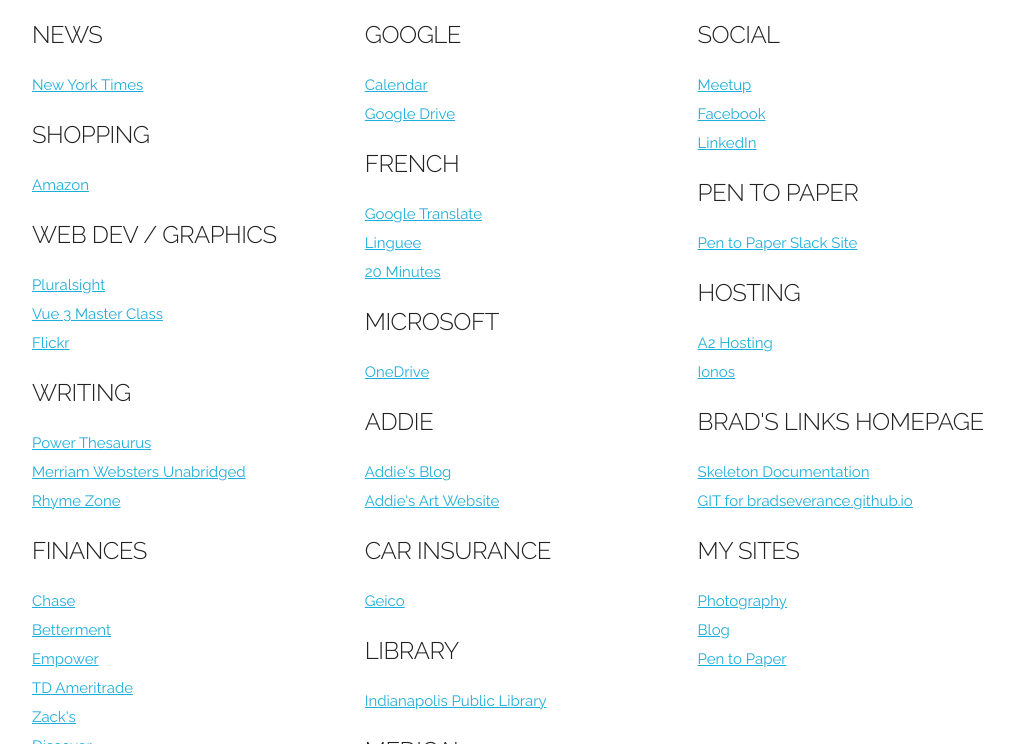
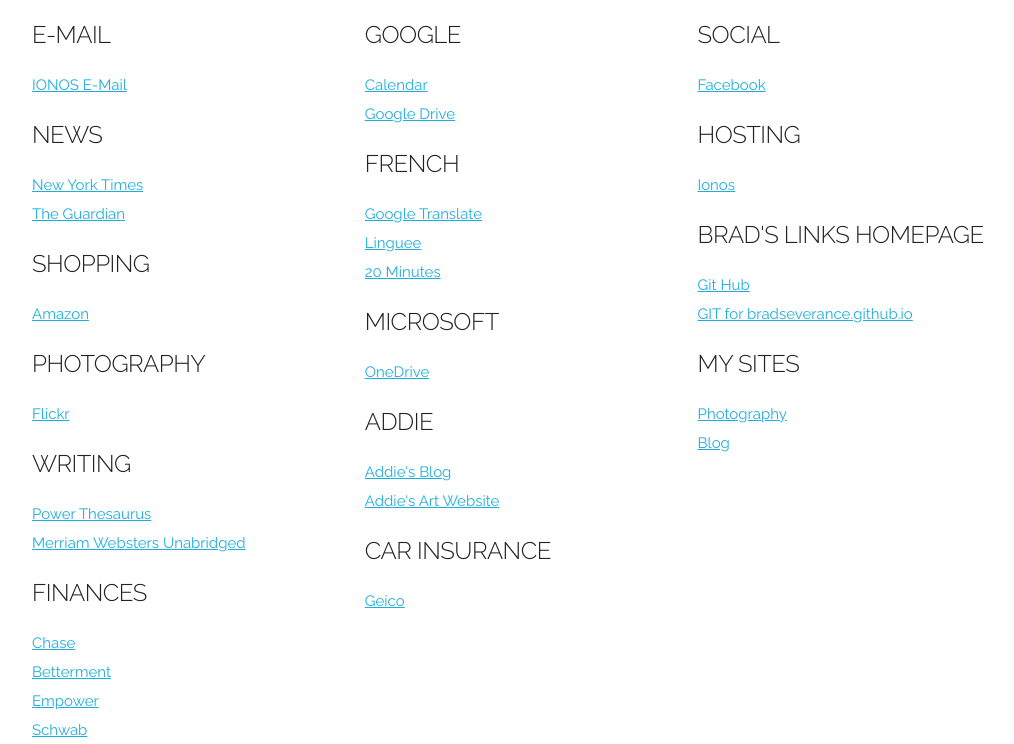
Before and after one commit to bradseverance/bradseverance.github.io, a plain HTML site: page index.html in a window 1280 px wide. Shown: the part 56-800 px from the top of the page, without its empty margins (128-1142 px from the left). Drawn offline with Linux system fonts and the light colour scheme.

Commit message:
Revise content and links in index.html
Updated links and headings in the index.html file, replacing 'NEWS' with 'E-MAIL' and adding a link to IONOS E-Mail. Removed several sections related to 'WEB DEV / GRAPHICS', 'LIBRARY', and 'MEDICAL'.

```diff
--- a/index.html
+++ b/index.html
@@ -65,27 +65,26 @@
     <div class="row">
       <!-- ROW 1 -->
       <div class="four columns">
-        <h5>NEWS</h5>
+        <h5>E-MAIL</h5>
+        <p class="brad-link"><a href="https://mailbusiness.ionos.com/appsuite/#!!&app=io.ox/mail&folder=default0/INBOX" target="_blank">IONOS E-Mail</a></p>
+        <h5 class="add20top">NEWS</h5>
         <p class="brad-link"><a href="https://www.nytimes.com/" target="_blank">New York Times</a></p>
+        <p class="brad-link"><a href="https://www.theguardian.com/us" target="_blank">The Guardian</a></p>
         <h5 class="add20top">SHOPPING</h5>
         <p class="brad-link"><a href="https://www.amazon.com/" target="_blank">Amazon</a></p>
-        <h5 class="add20top">WEB DEV / GRAPHICS</h5>
-        <p class="brad-link"><a href="https://app.pluralsight.com/" target="_blank">Pluralsight</a></p>
-        <p class="brad-link"><a href="https://vueschool.io/courses/the-vuejs-3-master-class" target="_blank">Vue 3 Master Class</a></p>
+        <h5 class="add20top">PHOTOGRAPHY</h5>
         <p class="brad-link"><a href="https://www.flickr.com/photos/brad-severance/" target="_blank">Flickr</a></p>
         <h5 class="add20top">WRITING</h5>
         <p class="brad-link"><a href="https://www.powerthesaurus.org/" target="_blank">Power Thesaurus</a></p>
         <p class="brad-link"><a href="http://unabridged.merriam-webster.com/" target="_blank">Merriam Websters Unabridged</a></p>
-        <p class="brad-link"><a href="https://www.rhymezone.com/" target="_blank">Rhyme Zone</a></p>
         <h5 class="add20top">FINANCES</h5>
         <p class="brad-link"><a href="https://www.chase.com/" target="_blank">Chase</a></p>
         <p class="brad-link"><a href="https://www.betterment.com/" target="_blank">Betterment</a></p>
         <p class="brad-link"><a href="https://participant.empower-retirement.com/participant/#/login" target="_blank">Empower</a></p>
-        <p class="brad-link"><a href="https://www.tdameritrade.com/" target="_blank">TD Ameritrade</a></p>
+        <p class="brad-link"><a href="https://client.schwab.com/Areas/Access/Login" target="_blank">Schwab</a></p>
         <p class="brad-link"><a href="https://www.zacks.com/premium/" target="_blank">Zack's</a></p>
         <p class="brad-link"><a href="https://www.discover.com/" target="_blank">Discover</a></p>
         <p class="brad-link"><a class="brad-link" href="https://www.synchronycredit.com/eSecurity/Login/login.action?clientId=amazon&accountType=plcc&langId=en" target="_blank">Amazon Synchrony</a></p>
-        <p class="brad-link"><a href="https://www.att.com/my/#/login" target="_blank">ATT</a></p>
         <p class="brad-link" ><a href="https://www.credomobile.com/" target="_blank">Credo Mobile</a></p>
         <p class="brad-link" ><a href="https://www.oldnational.com/" target="_blank">Old National HSA</a></p>
       </div>
@@ -105,29 +104,19 @@
         <p class="brad-link"><a href="http://studioalchemy.art/" target="_blank">Addie's Art Website</a></p>
         <h5 class="add20top">CAR INSURANCE</h5>
         <p class="brad-link" ><a href="https://www.geico.com/" target="_blank">Geico</a></p>
-        <h5 class="add20top">LIBRARY</h5>
-        <p class="brad-link" ><a href="https://indypl.bibliocommons.com/user_dashboard" target="_blank">Indianapolis Public Library</a></p>
-        <h5 class="add20top">MEDICAL</h5>
-        <p class="brad-link" ><a href="https://franciscanmychart.org/MyChart/inside.asp" target="_blank">Francis My Chart</a></p>
       </div>
       <!-- ROW 3 -->
       <div class="four columns">
         <h5>SOCIAL</h5>
-        <p class="brad-link"><a href="https://www.meetup.com/" target="_blank">Meetup</a></p>
         <p class="brad-link"><a href="https://www.facebook.com/" target="_blank">Facebook</a></p>
-        <p class="brad-link"><a href="https://www.linkedin.com/" target="_blank">LinkedIn</a></p>
-        <h5 class="add20top">PEN TO PAPER</h5>
-        <p class="brad-link"><a href="https://app.slack.com/client/T2J9TEGG2/C35ME405C" target="_blank">Pen to Paper Slack Site</a></p>
         <h5 class="add20top">HOSTING</h5>
-        <p class="brad-link"><a href="https://my.a2hosting.com/clientarea.php?action=productdetails&id=318408" target="_blank">A2 Hosting</a></p>
         <p class="brad-link"><a href="https://login.ionos.com/" target="_blank">Ionos</a></p>
         <h5 class="add20top">BRAD'S LINKS HOMEPAGE</h5>
-        <p class="brad-link"><a href="http://www.getskeleton.com" target="_blank">Skeleton Documentation</a></p>
+        <p class="brad-link"><a href="https://github.com" target="_blank">Git Hub</a></p>
         <p class="brad-link"><a href="https://github.com/bradseverance/bradseverance.github.io" target="_blank">GIT for bradseverance.github.io</a></p>
         <h5 class="add20top">MY SITES</h5>
         <p class="brad-link"><a href="https://photography.bradseverance.com/" target="_blank">Photography</a></p>
         <p class="brad-link"><a href="https://www.bradseverance.com/" target="_blank">Blog</a></p>
-        <p class="brad-link"><a href="http://www.pentopaperblog.org/" target="_blank">Pen to Paper</a></p>
       </div>
     </div>
     <div class="row">
```
